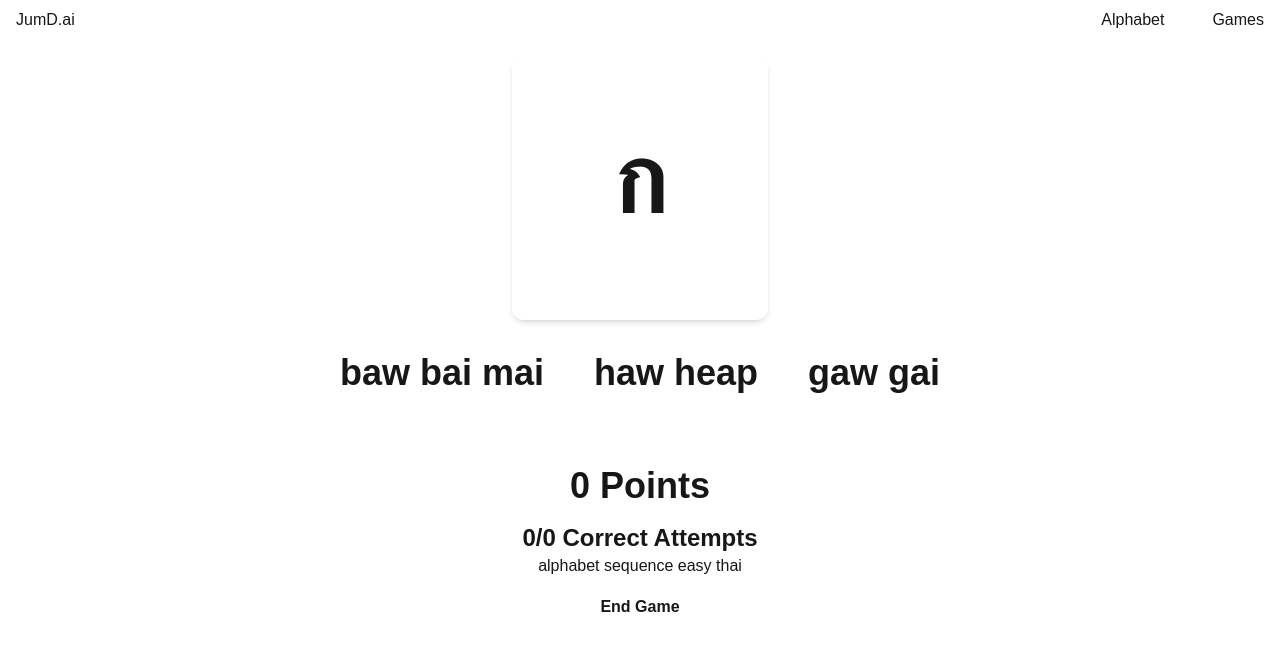
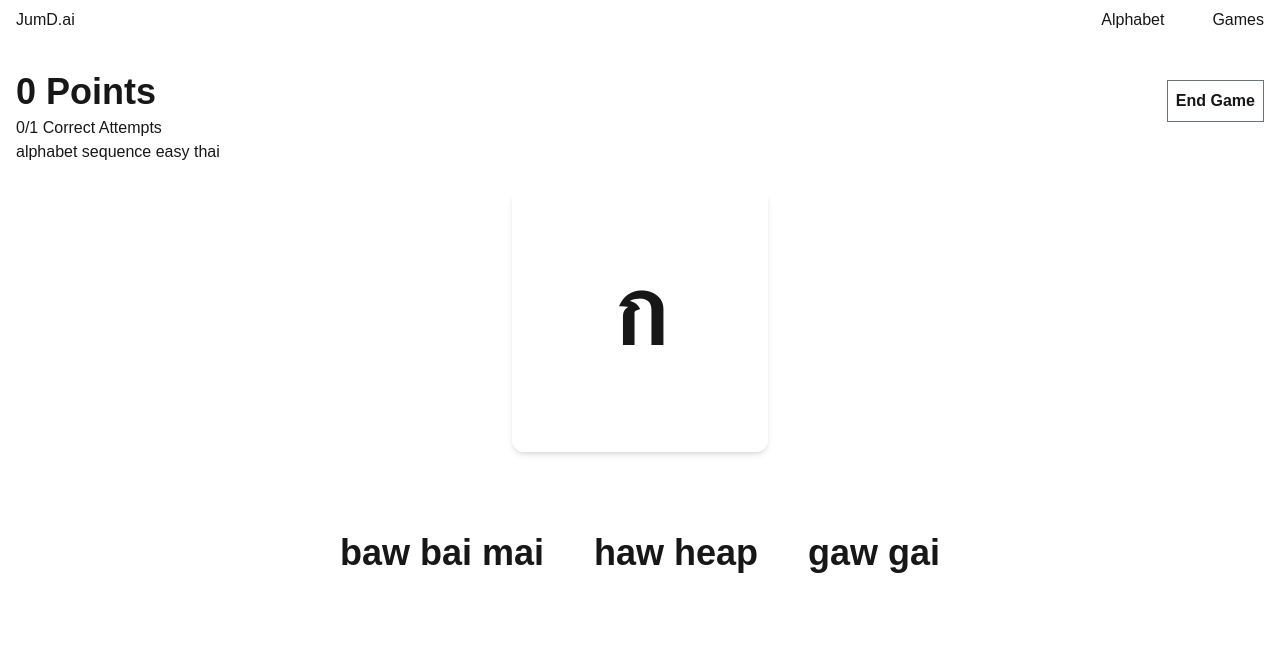
Before and after one commit to ohmatey/jumdai, a Next.js app: page /game/1 in a window 1280 px wide. Shown: the top 650 px of the page. Built offline with nearby package versions, Linux system fonts and the light colour scheme; a web font is replaced by a local one.

Commit message:
update ui

```diff
--- a/src/app/features/MemoryGame/index.tsx
+++ b/src/app/features/MemoryGame/index.tsx
@@ -33,13 +33,13 @@ const CurrentStep = () => {
     <div className='flex flex-col items-center'>
       <AlphabetCard alphabet={currentStep.prompt} languageMode={settings.languageMode} />
 
-      <div className='flex flex-wrap gap-4 justify-center'>
+      <div className='flex flex-wrap gap-4 justify-center mt-12'>
         {currentStep.options?.map((option, index) => {
           return (
             <button
               key={index}
               onClick={() => attemptAnswer(option)}
-              className={'p-4 pb-8 border border-white font-bold text-4xl'}
+              className={'p-4 border border-white font-bold text-4xl'}
             >
               {settings.languageMode === 'thai' ? `${option?.romanTransliterationPrefix} ${option?.romanTransliteration}` : option?.alphabet}
             </button>
@@ -58,18 +58,22 @@ const SettingsBox = () => {
   } = useMemoryGame(s => s)
 
   return (
-    <div className='flex flex-col items-center my-10'>
-      <p className='text-4xl font-bold mb-4'>{steps.reduce((acc, step) => acc + (step.correct ? 1 : 0), 0)} Points</p>
-      <p className='text-2xl font-bold'>{steps.filter((step) => step.correct).length}/{steps.length} Correct Attempts</p>
+    <div className='flex mb-6 justify-between w-full'>
+      <div>
+        <p className='text-4xl font-bold mb-1'>{steps.reduce((acc, step) => acc + (step.correct ? 1 : 0), 0)} Points</p>
+        <p>{steps.filter((step) => step.correct).length}/{steps.length + 1} Correct Attempts</p>
 
-      <div className='flex flex-col gap-4'>
-        <p>{settings.gameType} {settings.gameMode} {settings.gameLevel} {settings.languageMode}</p>
+        <div className='flex flex-col gap-4'>
+          <p>{settings.gameType} {settings.gameMode} {settings.gameLevel} {settings.languageMode}</p>
+        </div>
       </div>
 
-      <button
-        onClick={endGame}
-        className='p-2 border border-white font-bold text-l mt-2'
-      >End Game</button>
+      <div>
+        <button
+          onClick={endGame}
+          className='p-2 border font-bold text-l mt-2 border-gray-500'
+        >End Game</button>
+      </div>
     </div>
   )
 }
@@ -80,20 +84,23 @@ const StepHistory = () => {
     settings,
   } = useMemoryGame(s => s)
 
+  // last 3
+  const recentSteps = steps.slice(-3).reverse()
+
   return (
-    <div className='flex flex-wrap gap-4'>
-      {steps.map((step, index) => {
+    <div className='flex flex-col gap-4'>
+      {recentSteps.map((step, index) => {
         return (
-          <div key={index} className={`p-4 border-2 border-white ${step.correct ? 'border-green-500' : ''}`}>
+          <div key={index} className={`p-4 py-8 border-2 max-w-64 w-full rounded-2xl ${step.correct ? 'border-green-500' : 'border-red-500'} ${index === 0 ? 'opacity-100' : index === 1 ? 'opacity-50' : 'opacity-30'}`}>
             {settings.languageMode === 'thai' ? (
               <div className='flex flex-col items-center'>
                 <p className='text-4xl font-bold'>{step.prompt.alphabet}</p>
                 <p
-                  className='text-2xl'
+                  className='text-2xl text-center'
                 >{step.attempt.romanTransliterationPrefix} {step.attempt.romanTransliteration}</p>
               </div>
             ) : (
-              <div>
+              <div className='flex flex-col items-center'>
                 <p className='text-4xl font-bold'>{step.prompt.romanTransliterationPrefix} {step.prompt.romanTransliteration}</p>
                 <p>{step.attempt?.alphabet}</p>
               </div>
@@ -112,12 +119,12 @@ export interface MemoryGameProps {
 const MemoryGame = () => {
   return (
     <MemoryGameProvider>
-      <div className='flex flex-col items-center container mx-auto px-4'>
+      <div className='flex flex-col items-center container mx-auto'>
+        <SettingsBox />
+
         <CurrentStep />
 
-        <SettingsBox />
-
-        <div className='overflow-x auto'>
+        <div className='overflow-x auto mt-12'>
           <StepHistory />
         </div>
       </div>
--- a/src/app/features/MemoryGame/useMemoryGame.tsx
+++ b/src/app/features/MemoryGame/useMemoryGame.tsx
@@ -1,4 +1,3 @@
-// src/providers/counter-store-provider.tsx
 'use client'
 
 import { type ReactNode, createContext, useRef, useContext } from 'react'
--- a/src/app/game/[gameId]/page.tsx
+++ b/src/app/game/[gameId]/page.tsx
@@ -2,10 +2,12 @@ import MemoryGame from '@/app/features/MemoryGame'
 
 const GamePage = () => {
   return (
-    <MemoryGame
-      // settings={settings}
-      // onEndGame={() => setStarted(false)}
-    />
+    <div className='container mx-auto p-4'>
+      <MemoryGame
+        // settings={settings}
+        // onEndGame={() => setStarted(false)}
+      />
+    </div>
   )
 }
 
```
